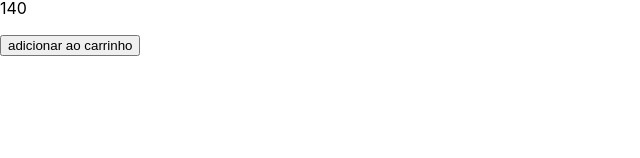
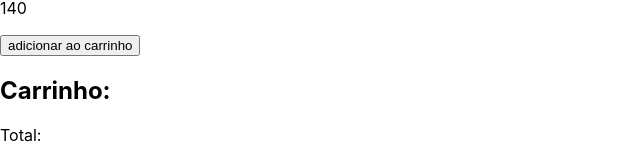
Before and after one commit to future4code/julian-labe-commerce-11, a React (Create React App) app: page / in a window 1280 px wide. Shown: the part 1339-1497 px from the top of the page, without its empty margins (0-640 px from the left). Before the commit the page ends 1395 px from the top, so only its background shows below. Built offline with nearby package versions, Linux system fonts and the light colour scheme.

Commit message:
atualizado o carrinho

```diff
--- a/src/components/Carrinho.js
+++ b/src/components/Carrinho.js
@@ -1,14 +1,55 @@
-import React from 'react';
+import React from 'react'
+
+class Carrinho extends React.Component {
+    constructor(props){
+        super(props)
+
+        this.state = {
+
+            temProduto: false,
+            quantidadeDoItem: 1,
+            valorTotal: "",
+            produtos: [{
+
+            }
+
+            ]
+        }
+    }
 
 
+    funcaoAdicionaProduto = () => {
+        this.setState({temProduto: true})
 
-class Carrinho extends React.Component {
+      }
 
-  render () {
-  return  <div>
+    funcaoNaoTemProduto = () => {
+        this.setState({temProduto: false})
 
-    </div>
-  }
+      }
+
+
+/*     recebeValorNome = () => {
+        const dados = {
+            nome: {this.props.infoProduto.nomeDoProduto},
+        }
+    } */
+
+
+    render () {
+        let itemNaLista
+        if(this.state.temProduto) {
+            itemNaLista = this.state.produtos
+        }
+        return <div>
+            <h2>Carrinho:</h2>
+            {itemNaLista}
+            <div>
+                <p>Total:<b>{this.state.valorTotal}</b></p>
+            </div>
+        </div>
+    }
+
 }
 
 export default Carrinho;
```
